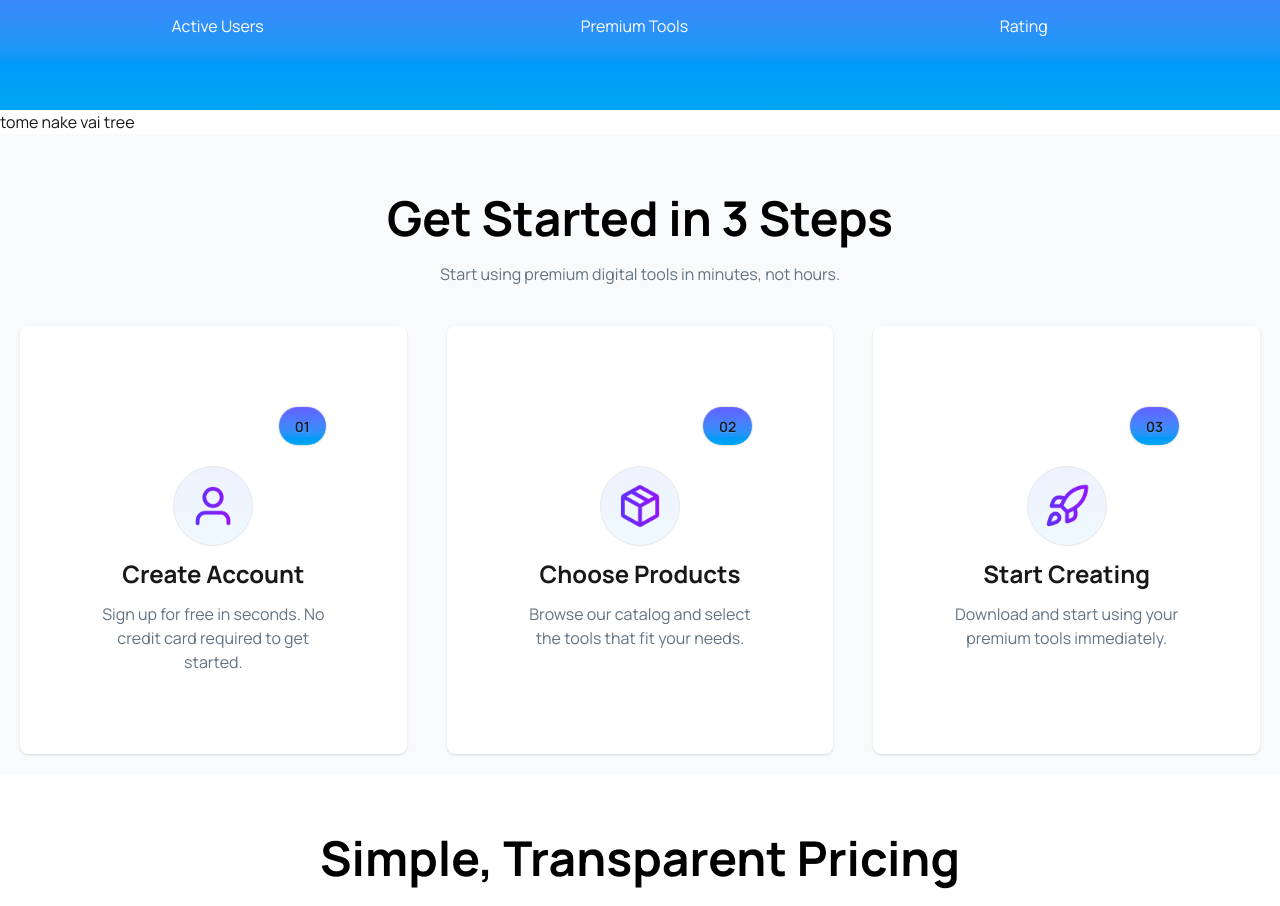
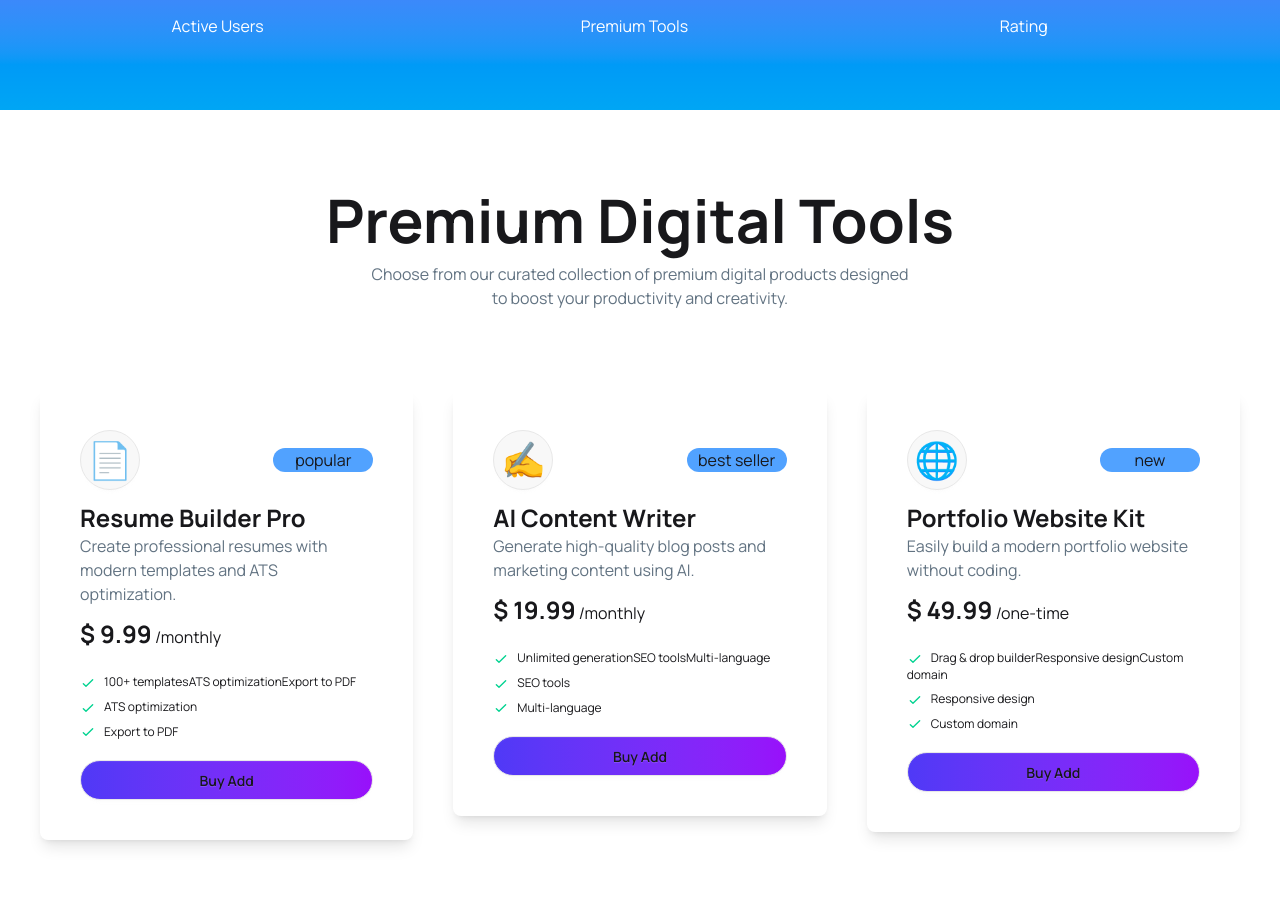
Before and after one commit to Emranfaishal/Digitools-platform, a React (Vite) app: page / in a window 1280 px wide. Shown: the part 893-1799 px from the top of the page. Built offline with nearby package versions, Linux system fonts and the light colour scheme.

Commit message:
card add

```diff
--- /dev/null
+++ b/public/data.json
@@ -0,0 +1,152 @@
+[
+    {
+        "id": 1,
+        "name": "Resume Builder Pro",
+        "description": "Create professional resumes with modern templates and ATS optimization.",
+        "price": 9.99,
+        "period": "monthly",
+        "tag": "popular",
+        "tagType": "popular",
+        "features": [
+            "100+ templates",
+            "ATS optimization",
+            "Export to PDF"
+        ],
+        "icon": "📄"
+    },
+    {
+        "id": 2,
+        "name": "AI Content Writer",
+        "description": "Generate high-quality blog posts and marketing content using AI.",
+        "price": 19.99,
+        "period": "monthly",
+        "tag": "best seller",
+        "tagType": "best seller",
+        "features": [
+            "Unlimited generation",
+            "SEO tools",
+            "Multi-language"
+        ],
+        "icon": "✍️"
+    },
+    {
+        "id": 3,
+        "name": "Portfolio Website Kit",
+        "description": "Easily build a modern portfolio website without coding.",
+        "price": 49.99,
+        "period": "one-time",
+        "tag": "new",
+        "tagType": "new",
+        "features": [
+            "Drag & drop builder",
+            "Responsive design",
+            "Custom domain"
+        ],
+        "icon": "🌐"
+    },
+    {
+        "id": 4,
+        "name": "Online Course Platform",
+        "description": "Create and sell courses with built-in tools and analytics.",
+        "price": 99.99,
+        "period": "yearly",
+        "tag": "popular",
+        "tagType": "popular",
+        "features": [
+            "Video hosting",
+            "Student tracking",
+            "Payment system"
+        ],
+        "icon": "🎓"
+    },
+    {
+        "id": 5,
+        "name": "Graphic Design Toolkit",
+        "description": "Access thousands of design templates and creative assets.",
+        "price": 29.99,
+        "period": "yearly",
+        "tag": "best seller",
+        "tagType": "best seller",
+        "features": [
+            "10k+ assets",
+            "Editable templates",
+            "Commercial license"
+        ],
+        "icon": "🎨"
+    },
+    {
+        "id": 6,
+        "name": "Social Media Scheduler",
+        "description": "Schedule and manage posts across all social platforms.",
+        "price": 14.99,
+        "period": "monthly",
+        "tag": "new",
+        "tagType": "new",
+        "features": [
+            "Auto-posting",
+            "Analytics",
+            "Multi-platform"
+        ],
+        "icon": "📅"
+    },
+    {
+        "id": 7,
+        "name": "E-commerce Starter Pack",
+        "description": "Launch your online store with essential tools and features.",
+        "price": 79.99,
+        "period": "one-time",
+        "tag": "popular",
+        "tagType": "popular",
+        "features": [
+            "Product management",
+            "Secure checkout",
+            "Inventory system"
+        ],
+        "icon": "🛒"
+    },
+    {
+        "id": 8,
+        "name": "Cloud Storage Plus",
+        "description": "Secure cloud storage with fast access and sharing features.",
+        "price": 5.99,
+        "period": "monthly",
+        "tag": "best seller",
+        "tagType": "best seller",
+        "features": [
+            "1TB storage",
+            "File sharing",
+            "Encryption"
+        ],
+        "icon": "☁️"
+    },
+    {
+        "id": 9,
+        "name": "Team Collaboration Suite",
+        "description": "Collaborate with your team using chat, tasks, and file sharing.",
+        "price": 24.99,
+        "period": "monthly",
+        "tag": "popular",
+        "tagType": "popular",
+        "features": [
+            "Real-time chat",
+            "Task management",
+            "File sharing"
+        ],
+        "icon": "🤝"
+    },
+    {
+        "id": 10,
+        "name": "Email Marketing Pro",
+        "description": "Create and manage email campaigns with automation tools.",
+        "price": 39.99,
+        "period": "yearly",
+        "tag": "new",
+        "tagType": "new",
+        "features": [
+            "Email templates",
+            "Automation",
+            "Analytics"
+        ],
+        "icon": "📧"
+    }
+]
--- a/src/App.jsx
+++ b/src/App.jsx
@@ -7,6 +7,8 @@ import BannerTwo from './components/banner-two/BannerTwo'
 import Banner from './components/banner/Banner'
 import Footer from './components/footer/Footer'
 import Nav from './components/nav/Nav'
+
+
 
 function App() {
 
--- a/src/components/banner-tree/BannerTree.jsx
+++ b/src/components/banner-tree/BannerTree.jsx
@@ -1,13 +1,14 @@
-import React from 'react';
-
-
-
-
+import Card from './Card';
+const getData = async () => {
+    const res = await fetch('/public/data.json');
+    return res.json();
+}
+const getPromise = getData();
 
 const BannerTree = () => {
     return (
-        <div>
-            <h2>tome nake vai tree</h2>
+        <div className='contain mx-auto'>
+            <Card getPromise={getPromise}></Card>
         </div>
     );
 };
--- /dev/null
+++ b/src/components/banner-tree/Card.jsx
@@ -0,0 +1,27 @@
+import React, { use } from 'react';
+import CardToAdd from './CardToAdd';
+
+const Card = ({ getPromise }) => {
+    const data = use(getPromise);
+
+    return (
+        <div className='mt-20 container mx-auto'>
+
+            <div className='text-center space-y-3'>
+                <h1 className='text-6xl font-bold'>Premium Digital Tools</h1>
+                <p className='text-[#627382]'>Choose from our curated collection of premium digital products designed <br />to boost your productivity and creativity.</p>
+            </div>
+            <div className="">
+                <div className='grid grid-cols-1 md:grid-cols-2 lg:grid-cols-3 gap-10 p-10'>
+                    {data.map(card => <div key={card.id}>
+                        <CardToAdd card={card}></CardToAdd>
+                    </div>)
+                    }
+                </div>
+            </div>
+
+        </div>
+    );
+};
+
+export default Card;
--- /dev/null
+++ b/src/components/banner-tree/CardToAdd.jsx
@@ -0,0 +1,51 @@
+import React, { useState } from 'react';
+
+const CardToAdd = ({ card }) => {
+    const [buy, setBuy] = useState(false);
+    const handleBuy = () => {
+        setBuy(true);
+    }
+    return (
+        <div className='shadow-lg rounded-lg mt-10'>
+
+            <div className='p-10 space-y-3'>
+                <div className='flex justify-between  items-center'>
+                    <button className='btn w-15 h-15 rounded-full'>
+                        <span className="text-4xl">{card.icon}</span>
+                    </button>
+                    <button className='bg-blue-400 w-25 rounded-2xl ml-5'>
+                        {card.tag}
+                    </button>
+
+                </div>
+                <div>
+                    <h2 className='text-2xl font-bold'>{card.name}</h2>
+                    <p className='text-[#627382]'>{card.description}</p>
+                </div>
+                <div>
+                    <p><span className='text-2xl font-bold'> $ {card.price}</span> /{card.period}</p>
+                </div>
+                <div>
+                    <ul className="mt-6 flex flex-col gap-2 text-xs">
+                        <li>
+                            <svg xmlns="http://www.w3.org/2000/svg" className="size-4 me-2 inline-block text-success" fill="none" viewBox="0 0 24 24" stroke="currentColor"><path strokeLinecap="round" strokeLinejoin="round" strokeWidth="2" d="M5 13l4 4L19 7" /></svg>
+                            <span>{card.features}</span>
+                        </li>
+                        <li>
+                            <svg xmlns="http://www.w3.org/2000/svg" className="size-4 me-2 inline-block text-success" fill="none" viewBox="0 0 24 24" stroke="currentColor"><path strokeLinecap="round" strokeLinejoin="round" strokeWidth="2" d="M5 13l4 4L19 7" /></svg>
+                            <span>{card.features[1]}</span>
+                        </li>
+                        <li>
+                            <svg xmlns="http://www.w3.org/2000/svg" className="size-4 me-2 inline-block text-success" fill="none" viewBox="0 0 24 24" stroke="currentColor"><path strokeLinecap="round" strokeLinejoin="round" strokeWidth="2" d="M5 13l4 4L19 7" /></svg>
+                            <span>{card.features[2]}</span>
+                        </li>
+                    </ul>
+                    <button onClick={handleBuy}
+                        className='btn mt-5 w-full rounded-full bg-gradient-to-r from-indigo-600 to-purple-600'>{buy ? "Now Add" : "Buy Add"}</button>
+                </div>
+            </div>
+        </div>
+    );
+};
+
+export default CardToAdd;
--- a/src/components/banner/Banner.jsx
+++ b/src/components/banner/Banner.jsx
@@ -15,8 +15,12 @@ const Banner = () => {
                         software—all <br /> in one place. Start creating faster today. <br /> Explore Products
                     </p>
                     <div className='flex gap-4'>
-                        <button class="btn btn-active btn-primary bg-linear-to-t from-sky-500 to-indigo-500 rounded-full">Explore Products</button>
-                        <button class="btn btn-outline btn-primary rounded-full"> <FaRegPlayCircle /> Watch Demo</button>
+                        <button
+                        className="btn btn-active btn-primary bg-linear-to-t from-sky-500 to-indigo-500 rounded-full">Explore Products</button>
+
+                        <button
+                            className="btn btn-outline btn-primary rounded-full">
+                            <FaRegPlayCircle /> Watch Demo</button>
                     </div>
                 </div>
                 <div >
```
